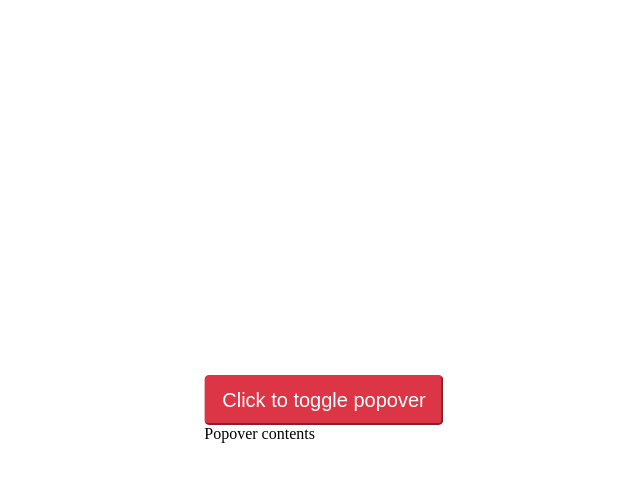
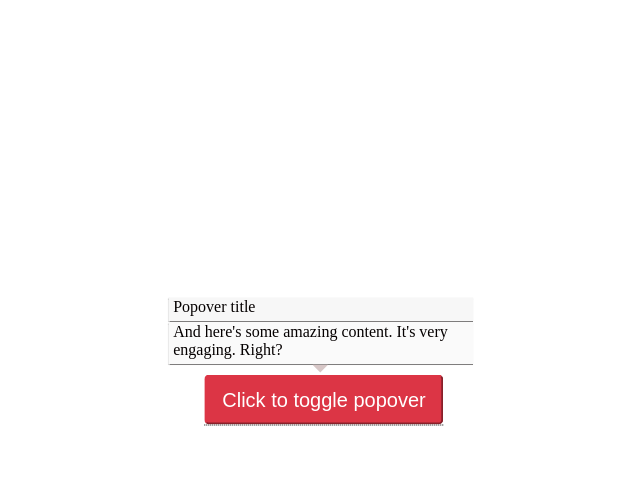
Before and after one commit to korobprog/form, a website built with webpack: page src/index.html in a window 1280 px wide. Both pictures are taken after a click on the button "Click to toggle popover". Shown: the whole page, without its empty margins (316-956 px from the left). Built offline with nearby package versions, Linux system fonts and the light colour scheme.

Commit message:
inicial commit

```diff
--- a/src/css/style.css
+++ b/src/css/style.css
@@ -5,12 +5,11 @@
   transform: translate(-50%, -50%);
 }
 
-
 .btn-lg {
-      padding: .5rem 1rem;
+  padding: 0.5rem 1rem;
   font-size: 1.25rem;
   line-height: 1.5;
-    border-radius: .3rem;
+  border-radius: 0.3rem;
 }
 
 .btn-danger {
@@ -19,10 +18,73 @@
   border-color: #dc3545;
 }
 
+.btn:hover .tooltip {
+  visibility: visible;
+}
+
 #popover {
   position: absolute;
 }
 
-.hidden {
-  display: none;
+.tooltip {
+  position: relative;
+  display: inline-block;
+  border-bottom: 1px dotted black;
 }
+.tooltip .tooltiptext {
+  visibility: hidden;
+  width: 300px;
+  background-color: rgb(250, 250, 250);
+  color: #050000;
+  text-align: center;
+  box-shadow: 0 0 1px 0;
+  padding: 5px 0;
+  position: absolute;
+  z-index: 1;
+  bottom: 120%;
+  left: 10%;
+  margin-left: -60px;
+  text-align: left;
+  padding: 0px 0px 6px 5px;
+}
+
+.tooltip .tooltiptext::after {
+  content: '';
+  position: absolute;
+  top: 100%;
+  left: 50%;
+  margin-left: -8px;
+  border-width: 8px;
+  border-style: solid;
+  border-radius: 1px;
+  border-color: #ffffff;
+  border-color: rgb(215, 199, 199) transparent transparent transparent;
+}
+.tooltip.active .tooltiptext {
+  visibility: visible;
+}
+
+.hide {
+  visibility: hidden !important;
+}
+
+.tooltip .tooltiptext-title {
+  visibility: hidden;
+  width: 300px;
+  background-color: #f7f7f7;
+  color: #050000;
+  text-align: center;
+  box-shadow: 0 0 1px 0;
+  padding: 5px 0;
+  position: absolute;
+  z-index: 1;
+  bottom: 206%;
+  left: 10%;
+  margin-left: -60px;
+  text-align: left;
+  padding: 0px 0px 6px 5px;
+}
+
+.tooltip.active .tooltiptext-title {
+  visibility: visible;
+}
--- a/src/index.html
+++ b/src/index.html
@@ -4,14 +4,18 @@
     <meta charset="UTF-8" />
     <meta name="viewport" content="width=device-width, initial-scale=1.0" />
     <meta http-equiv="X-UA-Compatible" content="ie=edge" />
-    <title>Game</title>
+    <title>Button</title>
   </head>
   <body>
-  <div class="bd-example">
-<button type="button" class="btn btn-lg btn-danger" id="btn">Click to toggle popover</button>
-<div id="popover" class="hidden">
-   Popover contents
-</div>
-</div>
+    <div class="bd-example">
+      <div class="tooltip">
+        <button type="button" class="btn btn-lg btn-danger" id="btn">
+          Click to toggle popover
+        </button>
+          <span class="tooltiptext-title">Popover title</span>
+          <span class="tooltiptext">And here's some amazing content. It's very engaging. Right?</span>
+        </div>
+      </div>
+    </div>
   </body>
 </html>
--- a/src/index.js
+++ b/src/index.js
@@ -1,9 +1,13 @@
 import './css/style.css';
 import './js/app';
 
-const btn = document.getElementById('btn');
-const popover = document.getElementById('popover');
+const tooltip = document.querySelector('.tooltip');
 
-btn.addEventListener('click', () => {
-  popover.classList.toggle('hidden');
+tooltip.addEventListener('click', function () {
+  if (this.classList.contains('active')) {
+    this.classList.remove('active');
+  } else {
+    this.classList.add('active');
+  }
+
 });
```
Also changed, not shown: .appveyor.yml, README.md. Lines whose indentation alone changed are shown as unchanged.
